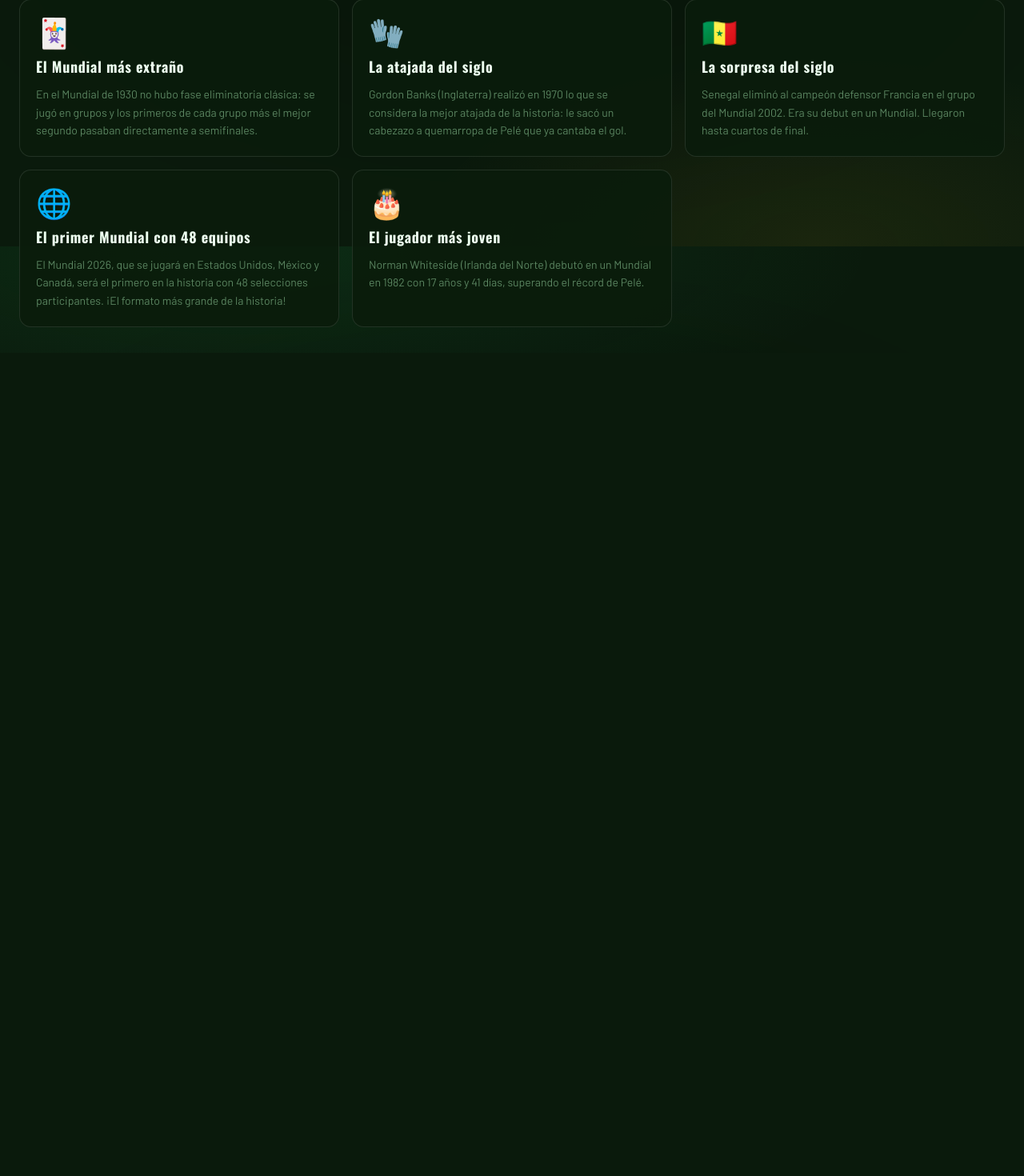
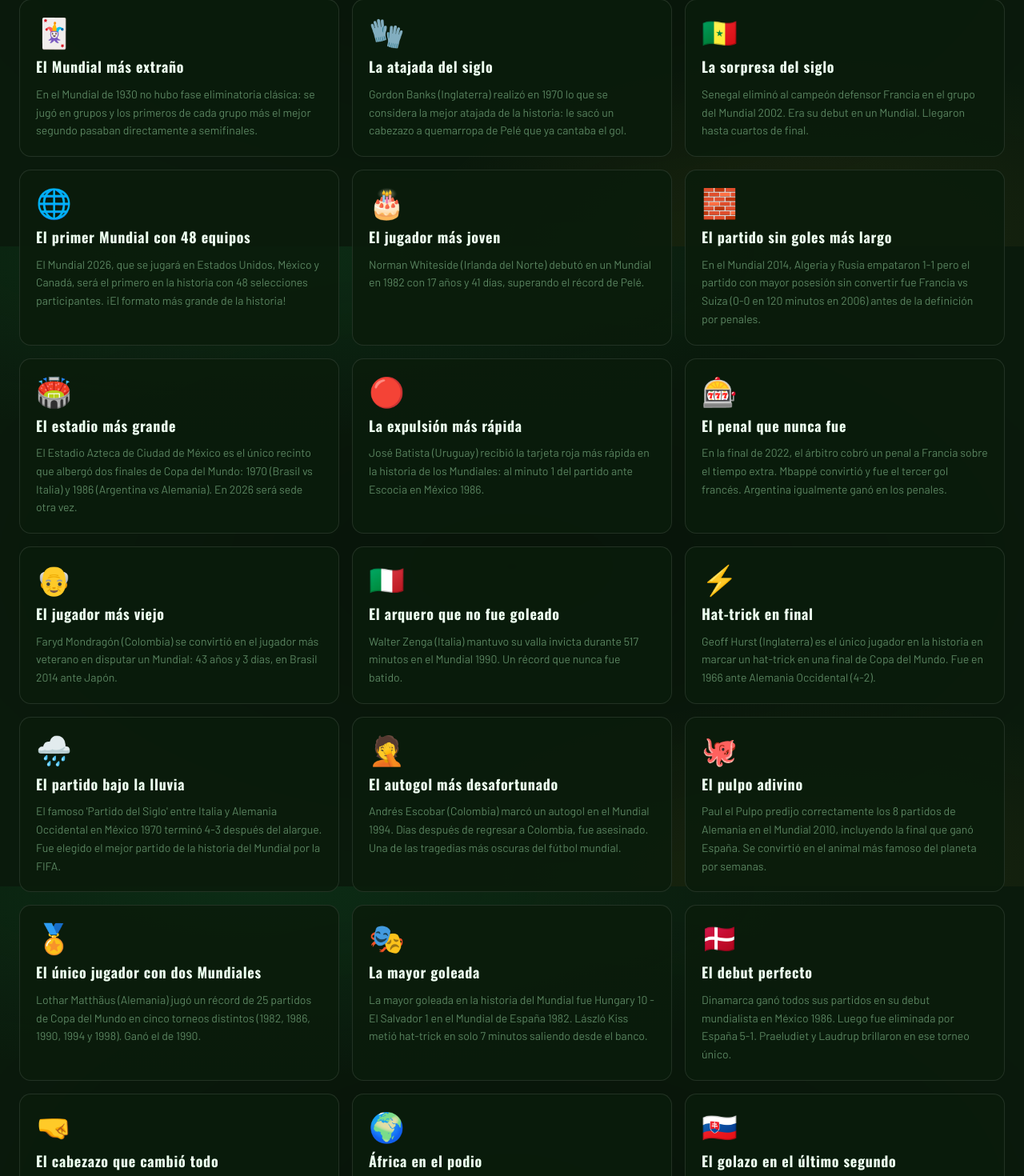
Before and after one commit to joacoukoo/prode-mundial, a Next.js app: page /curiosidades in a window 1280 px wide. Shown: the part 1292-2762 px from the top of the page at 80% size. Before the commit the page ends 1733 px from the top, so only its background shows below. Built offline with nearby package versions, Linux system fonts and the light colour scheme; no server answers.

Commit message:
feat: 21 curiosidades nuevas (total 41)

```diff
--- a/src/app/curiosidades/page.tsx
+++ b/src/app/curiosidades/page.tsx
@@ -102,6 +102,106 @@ const CURIOSIDADES = [
     titulo: "El jugador más joven",
     texto: "Norman Whiteside (Irlanda del Norte) debutó en un Mundial en 1982 con 17 años y 41 días, superando el récord de Pelé.",
   },
+  {
+    emoji: "🧱",
+    titulo: "El partido sin goles más largo",
+    texto: "En el Mundial 2014, Algeria y Rusia empataron 1-1 pero el partido con mayor posesión sin convertir fue Francia vs Suiza (0-0 en 120 minutos en 2006) antes de la definición por penales.",
+  },
+  {
+    emoji: "🏟️",
+    titulo: "El estadio más grande",
+    texto: "El Estadio Azteca de Ciudad de México es el único recinto que albergó dos finales de Copa del Mundo: 1970 (Brasil vs Italia) y 1986 (Argentina vs Alemania). En 2026 será sede otra vez.",
+  },
+  {
+    emoji: "🔴",
+    titulo: "La expulsión más rápida",
+    texto: "José Batista (Uruguay) recibió la tarjeta roja más rápida en la historia de los Mundiales: al minuto 1 del partido ante Escocia en México 1986.",
+  },
+  {
+    emoji: "🎰",
+    titulo: "El penal que nunca fue",
+    texto: "En la final de 2022, el árbitro cobró un penal a Francia sobre el tiempo extra. Mbappé convirtió y fue el tercer gol francés. Argentina igualmente ganó en los penales.",
+  },
+  {
+    emoji: "👴",
+    titulo: "El jugador más viejo",
+    texto: "Faryd Mondragón (Colombia) se convirtió en el jugador más veterano en disputar un Mundial: 43 años y 3 días, en Brasil 2014 ante Japón.",
+  },
+  {
+    emoji: "🇮🇹",
+    titulo: "El arquero que no fue goleado",
+    texto: "Walter Zenga (Italia) mantuvo su valla invicta durante 517 minutos en el Mundial 1990. Un récord que nunca fue batido.",
+  },
+  {
+    emoji: "⚡",
+    titulo: "Hat-trick en final",
+    texto: "Geoff Hurst (Inglaterra) es el único jugador en la historia en marcar un hat-trick en una final de Copa del Mundo. Fue en 1966 ante Alemania Occidental (4-2).",
+  },
+  {
+    emoji: "🌧️",
+    titulo: "El partido bajo la lluvia",
+    texto: "El famoso 'Partido del Siglo' entre Italia y Alemania Occidental en México 1970 terminó 4-3 después del alargue. Fue elegido el mejor partido de la historia del Mundial por la FIFA.",
+  },
+  {
+    emoji: "🤦",
+    titulo: "El autogol más desafortunado",
+    texto: "Andrés Escobar (Colombia) marcó un autogol en el Mundial 1994. Días después de regresar a Colombia, fue asesinado. Una de las tragedias más oscuras del fútbol mundial.",
+  },
+  {
+    emoji: "🐙",
+    titulo: "El pulpo adivino",
+    texto: "Paul el Pulpo predijo correctamente los 8 partidos de Alemania en el Mundial 2010, incluyendo la final que ganó España. Se convirtió en el animal más famoso del planeta por semanas.",
+  },
+  {
+    emoji: "🏅",
+    titulo: "El único jugador con dos Mundiales",
+    texto: "Lothar Matthäus (Alemania) jugó un récord de 25 partidos de Copa del Mundo en cinco torneos distintos (1982, 1986, 1990, 1994 y 1998). Ganó el de 1990.",
+  },
+  {
+    emoji: "🎭",
+    titulo: "La mayor goleada",
+    texto: "La mayor goleada en la historia del Mundial fue Hungary 10 - El Salvador 1 en el Mundial de España 1982. László Kiss metió hat-trick en solo 7 minutos saliendo desde el banco.",
+  },
+  {
+    emoji: "🇩🇰",
+    titulo: "El debut perfecto",
+    texto: "Dinamarca ganó todos sus partidos en su debut mundialista en México 1986. Luego fue eliminada por España 5-1. Praeludiet y Laudrup brillaron en ese torneo único.",
+  },
+  {
+    emoji: "🤜",
+    titulo: "El cabezazo que cambió todo",
+    texto: "Zinedine Zidane recibió la tarjeta roja en la final de 2006 por un cabezazo a Marco Materazzi. Francia perdió esa final por penales. Zidane nunca explicó del todo qué le dijo Materazzi.",
+  },
+  {
+    emoji: "🌍",
+    titulo: "África en el podio",
+    texto: "Marruecos 2022 fue el primer equipo africano en llegar a semifinales de un Mundial. Eliminó a España, Portugal y casi a Francia antes de caer ante los galos.",
+  },
+  {
+    emoji: "🇸🇰",
+    titulo: "El golazo en el último segundo",
+    texto: "Robert Vittek igualó para Eslovaquia ante Italia en el minuto 89 del Mundial 2010. Eslovaquia ganó 3-2 y eliminó al campeón defensor en la fase de grupos.",
+  },
+  {
+    emoji: "🎯",
+    titulo: "Los penales malditos",
+    texto: "Inglaterra nunca ha ganado una definición por penales en un Mundial. Perdieron en 1990, 1998, 2006 y 2022. En 2018 ganaron su primer penal en Mundiales tras 28 años.",
+  },
+  {
+    emoji: "🇯🇵",
+    titulo: "La limpieza japonesa",
+    texto: "Japón dejó limpio su vestuario y entregó bolsas de basura con notas de agradecimiento en cada Mundial desde 2014. En Qatar 2022 dejaron el vestuario más limpio que encontraron.",
+  },
+  {
+    emoji: "🦅",
+    titulo: "El icono de 1970",
+    texto: "La Adidas Telstar, la pelota del Mundial 1970 en México, fue la primera en ser negra y blanca. Se diseñó así para que se viera mejor en televisión en blanco y negro.",
+  },
+  {
+    emoji: "🇺🇾",
+    titulo: "El gol del nuevo mundo",
+    texto: "El primer gol de la historia de los Mundiales lo marcó Lucien Laurent (Francia) ante México el 13 de julio de 1930. Francia ganó 4-1, aunque ambos quedaron eliminados en la fase de grupos.",
+  },
 ];
 
 export default function CuriosidadesPage() {
```
